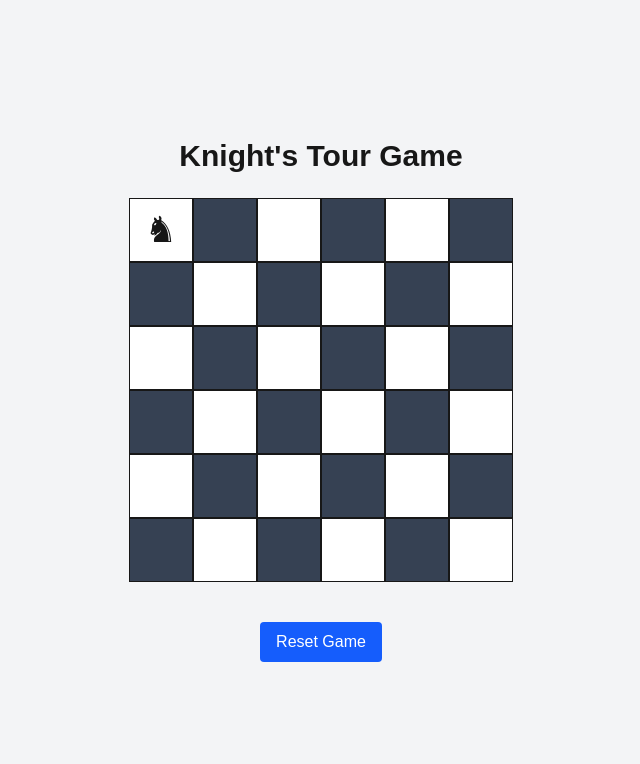
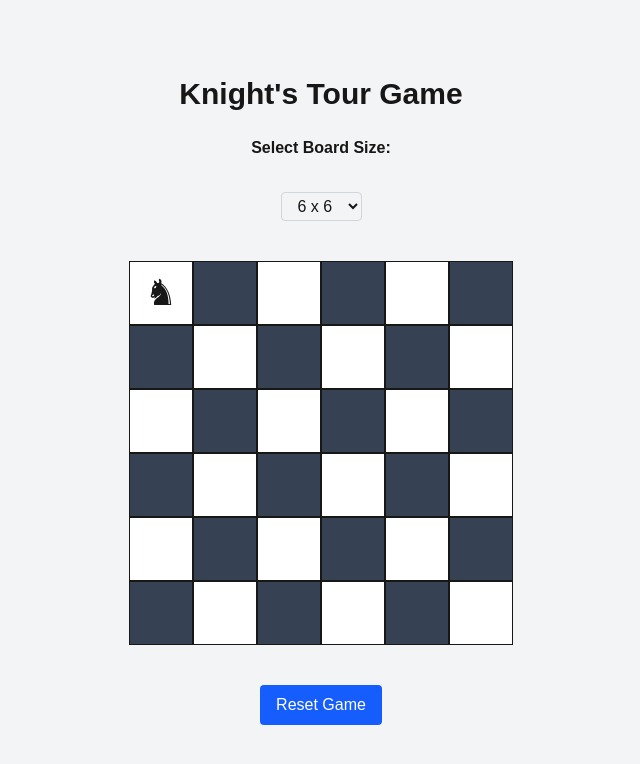
Before and after one commit to AnnieChi1020/knight-tour-game, a Next.js app: page /game in a window 1280 px wide. Shown: the top 764 px of the page, without its empty margins (319-959 px from the left). Built offline with nearby package versions, Linux system fonts and the light colour scheme.

Commit message:
feat: add board size selector dropdown with reset on change

```diff
--- a/src/app/game/page.tsx
+++ b/src/app/game/page.tsx
@@ -1,6 +1,6 @@
 "use client";
 
-import { useState } from "react";
+import { useEffect, useState } from "react";
 import Board from "./components/Board";
 
 export default function GamePage() {
@@ -9,6 +9,11 @@ export default function GamePage() {
   const [visited, setVisited] = useState<Record<string, number>>(() => ({
     "0-0": 1,
   }));
+
+  useEffect(() => {
+    setKnightPosition({ row: 0, col: 0 });
+    setVisited({ "0-0": 1 });
+  }, [boardSize]);
 
   const isValidKnightMove = (
     from: { row: number; col: number },
@@ -71,6 +76,19 @@ export default function GamePage() {
   return (
     <main className="flex min-h-screen flex-col items-center justify-center gap-6 bg-gray-100">
       <h1 className="text-3xl font-bold">Knight&apos;s Tour Game</h1>
+      <label htmlFor="board-size" className="mb-2 font-semibold">
+        Select Board Size:
+      </label>
+      <select
+        id="board-size"
+        value={boardSize}
+        onChange={(e) => setBoardSize(Number(e.target.value))}
+        className="mb-4 rounded border border-gray-300 px-3 py-1"
+      >
+        <option value={6}>6 x 6</option>
+        <option value={7}>7 x 7</option>
+        <option value={8}>8 x 8</option>
+      </select>
       <Board
         size={boardSize}
         knightPosition={knightPosition}
```
